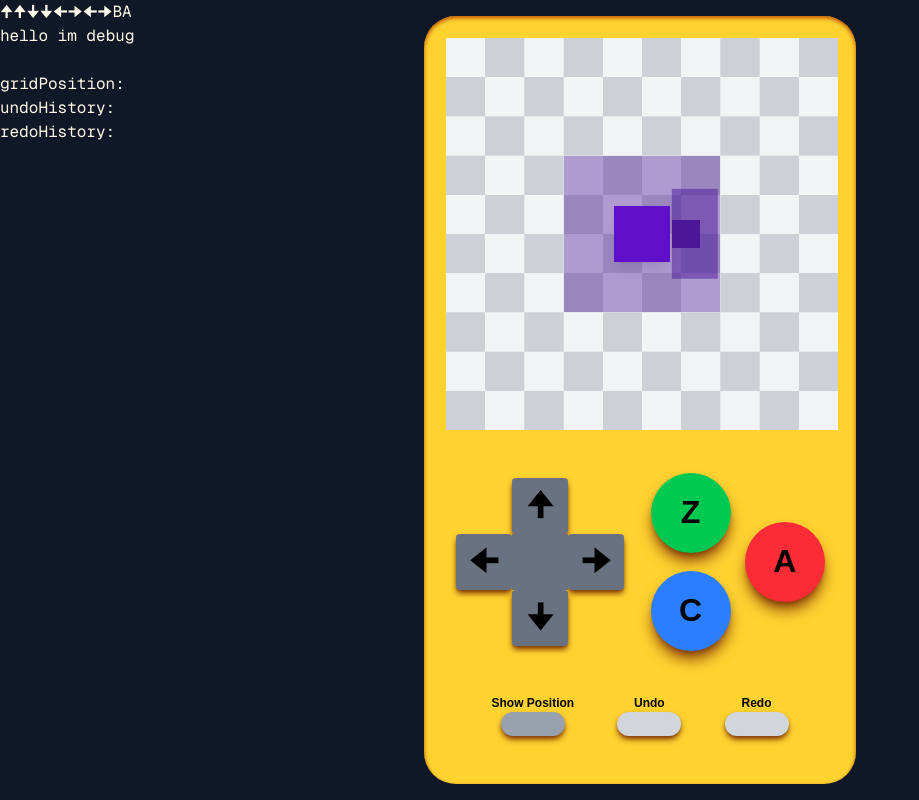
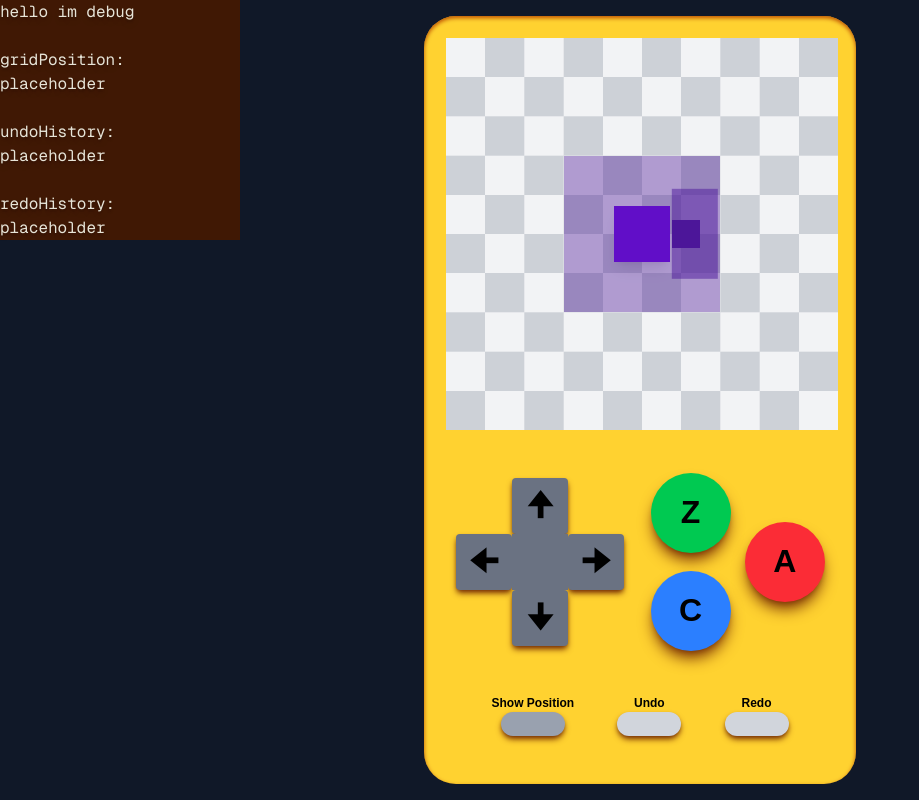
Before and after one commit to nammonman/flippy-hero, a Next.js app in the folder flippyhero/: page / in a window 1280 px wide. Shown: the whole page, without its empty margins (0-919 px from the left). Built offline with nearby package versions, Linux system fonts and the light colour scheme; a web font is replaced by a local one.

Commit message:
more polish

```diff
--- a/flippyhero/src/app/page.js
+++ b/flippyhero/src/app/page.js
@@ -62,18 +62,16 @@ function changeTileColor(tileElement) {
 
 function DebugText() {
   return (
-    <div className={`absolute top-0 left-0 text-amber-50 text-shadow-xs font-mono`}>
-      🠉🠉🠋🠋🠈🠊🠈🠊BA
+    <div className={`absolute z-100 top-0 left-0 text-amber-50 text-shadow-lg font-mono bg-amber-950 opacity-90 w-60 wrap-break-word pointer-events-none`}>
+      {/*🠉🠉🠋🠋🠈🠊🠈🠊BA
+      <br/>*/}
+      hello im debug<br/>
       <br/>
-      hello im debug
+      gridPosition:<br/>{"placeholder"}<br/>
       <br/>
+      undoHistory:<br/>{"placeholder"}<br/>
       <br/>
-      gridPosition:
-      <br/>
-      undoHistory:
-      <br/>
-      redoHistory:
-      <br/>
+      redoHistory:<br/>{"placeholder"}<br/>
     </div>
   );
 }
@@ -92,17 +90,17 @@ function PlayerCharacter() {
         }}
       >
         <div
-          className={`absolute top-[50%] left-[130%] z-40 bg-violet-900 aspect-square ${isWideScreen ? 'h-[5.5vh]' : 'h-[3.5vh]'} transform -translate-x-1/2 -translate-y-1/2`}
+          className={`absolute top-[50%] left-[130%] z-40 bg-violet-900 aspect-square ${isWideScreen ? 'h-[5.5vh]' : 'h-[3.5vh]'} transform -translate-x-1/2 -translate-y-1/2 pointer-events-none`}
           tag="atk1"
         ></div>
 
         <div
-          className={`absolute top-[50%] left-[145%] z-40 bg-violet-900 ${isWideScreen ? 'h-[17.5vh] w-[8.8vh]' : 'h-[11.3vh] w-[5.8vh]'} transform -translate-x-1/2 -translate-y-1/2 opacity-50`}
+          className={`absolute top-[50%] left-[145%] z-40 bg-violet-900 ${isWideScreen ? 'h-[17.5vh] w-[8.8vh]' : 'h-[11.3vh] w-[5.8vh]'} transform -translate-x-1/2 -translate-y-1/2  pointer-events-none opacity-50`}
           tag="atk2"
         ></div>
 
         <div
-          className={`absolute top-[50%] left-[50%] z-40 bg-violet-900 aspect-square ${isWideScreen ? 'h-[30.5vh]' : 'h-[19.5vh]'} transform -translate-x-1/2 -translate-y-1/2 opacity-40`}
+          className={`absolute top-[50%] left-[50%] z-40 bg-violet-900 aspect-square ${isWideScreen ? 'h-[30.5vh]' : 'h-[19.5vh]'} transform -translate-x-1/2 -translate-y-1/2  pointer-events-none opacity-40`}
           tag="atk3"
         ></div>
 
```
